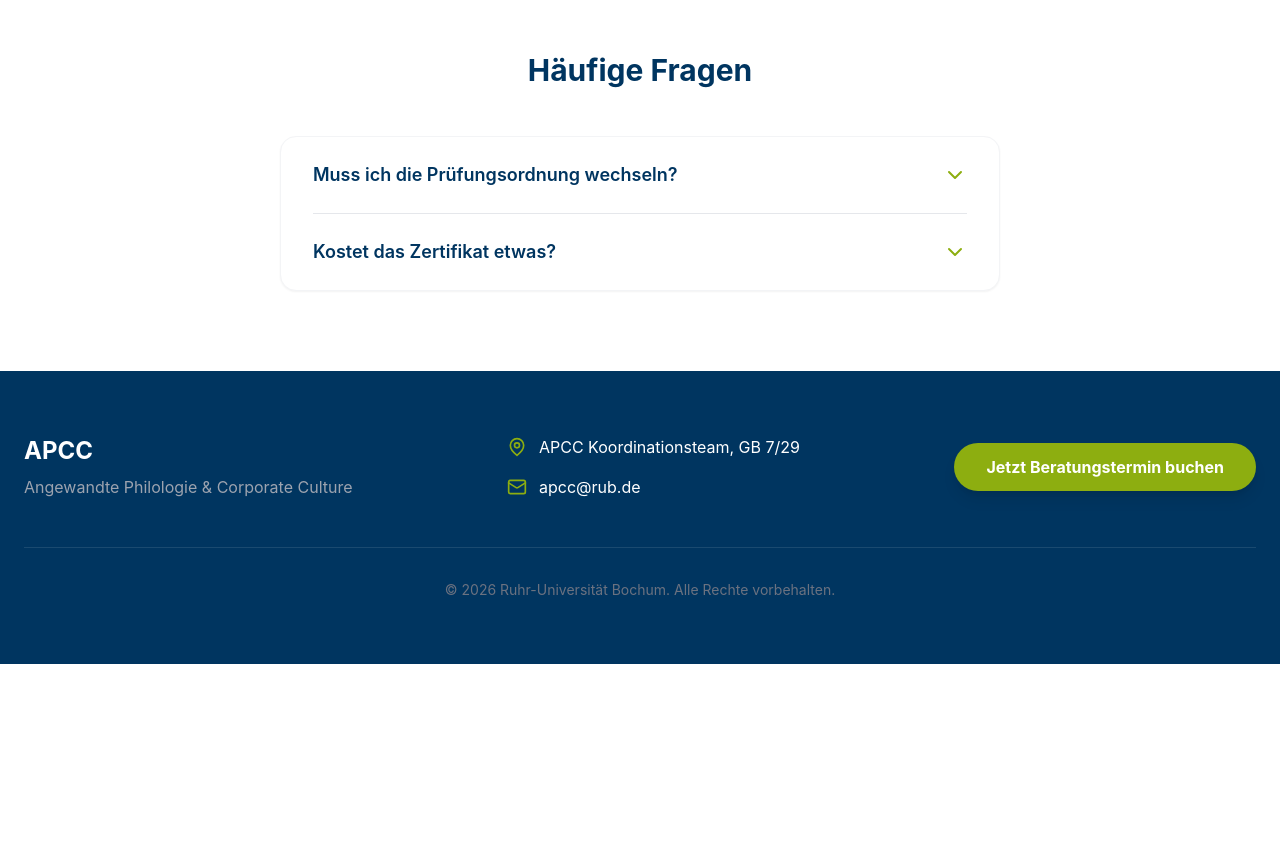
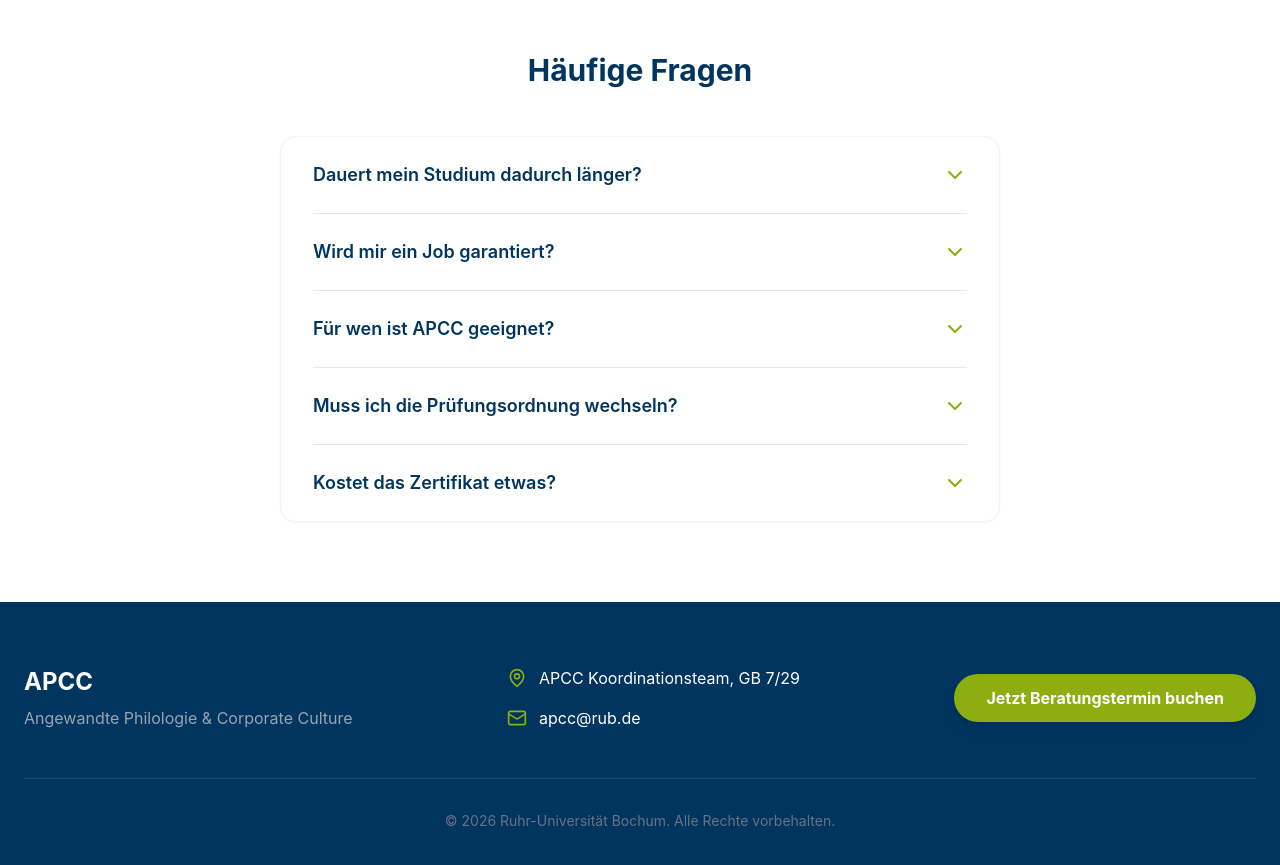
Before and after one commit to oppenpsy-rub/apcc-landing, a React (Vite) app: page / in a window 1280 px wide. Shown: the part 4740-5605 px from the top of the page. Before the commit the page ends 5404 px from the top, so only its background shows below. Built offline with nearby package versions, Linux system fonts and the light colour scheme.

Commit message:
Update FAQ section with new questions and styling

```diff
--- a/src/components/FAQ.jsx
+++ b/src/components/FAQ.jsx
@@ -1,6 +1,6 @@
 import React, { useState } from 'react';
 import { motion, AnimatePresence } from 'framer-motion';
-import { ChevronDown } from 'lucide-react';
+import { ChevronDown, Info } from 'lucide-react';
 
 const FAQItem = ({ question, answer }) => {
   const [isOpen, setIsOpen] = useState(false);
@@ -9,9 +9,9 @@
     <div className="border-b border-gray-200 last:border-0">
       <button
         onClick={() => setIsOpen(!isOpen)}
-        className="w-full py-6 flex justify-between items-center text-left focus:outline-none"
+        className="w-full py-6 flex justify-between items-center text-left focus:outline-none group"
       >
-        <span className="text-lg font-semibold text-rub-blue">{question}</span>
+        <span className="text-lg font-semibold text-rub-blue group-hover:text-rub-green transition-colors">{question}</span>
         <motion.div
           animate={{ rotate: isOpen ? 180 : 0 }}
           transition={{ duration: 0.2 }}
@@ -28,9 +28,12 @@
             transition={{ duration: 0.3 }}
             className="overflow-hidden"
           >
-            <p className="pb-6 text-gray-600 leading-relaxed">
-              {answer}
-            </p>
+            <div className="pb-6 flex gap-4 items-start">
+              <Info className="text-rub-green shrink-0 mt-1" size={20} />
+              <p className="text-gray-600 leading-relaxed">
+                {answer}
+              </p>
+            </div>
           </motion.div>
         )}
       </AnimatePresence>
@@ -40,6 +43,18 @@
 
 const FAQ = () => {
   const faqs = [
+    {
+      q: "Dauert mein Studium dadurch länger?",
+      a: "Nein. Im 1-Fach-Master ist das Profil vollständig in die regulären 100 CP integriert (über Wahl- und Ergänzungsbereiche). Du studierst in Regelstudienzeit. Im 2-Fach-Master nutzt du die vorlesungsfreie Zeit für das Praktikum, sodass auch hier keine Verzögerung entstehen muss."
+    },
+    {
+      q: "Wird mir ein Job garantiert?",
+      a: "Seriöse Antwort: Nein – das kann keine Uni. Aber: Das Zertifikat löst das Hauptproblem von Geisteswissenschaftlern (fehlende Praxis). Du hast durch das Projektpraktikum oft schon den Fuß in der Tür und hebst dich durch BWL-Kenntnisse massiv von Mitbewerbern ab."
+    },
+    {
+      q: "Für wen ist APCC geeignet?",
+      a: "Für alle Romanisten, die mehr Optionen als nur 'Schule' wollen. Ideal für 1-Fach-Studierende mit Ziel Wirtschaft/Kultur, aber auch perfekt als 'Plan B'-Qualifikation für Lehramtsstudierende (M.Ed.), die ihre Berufschancen breiter aufstellen wollen."
+    },
     {
       q: "Muss ich die Prüfungsordnung wechseln?",
       a: "Nein, das Profil nutzt die freien Bereiche deiner PO 2016. Du kannst es nahtlos in deinen bestehenden Studienplan integrieren."
```
